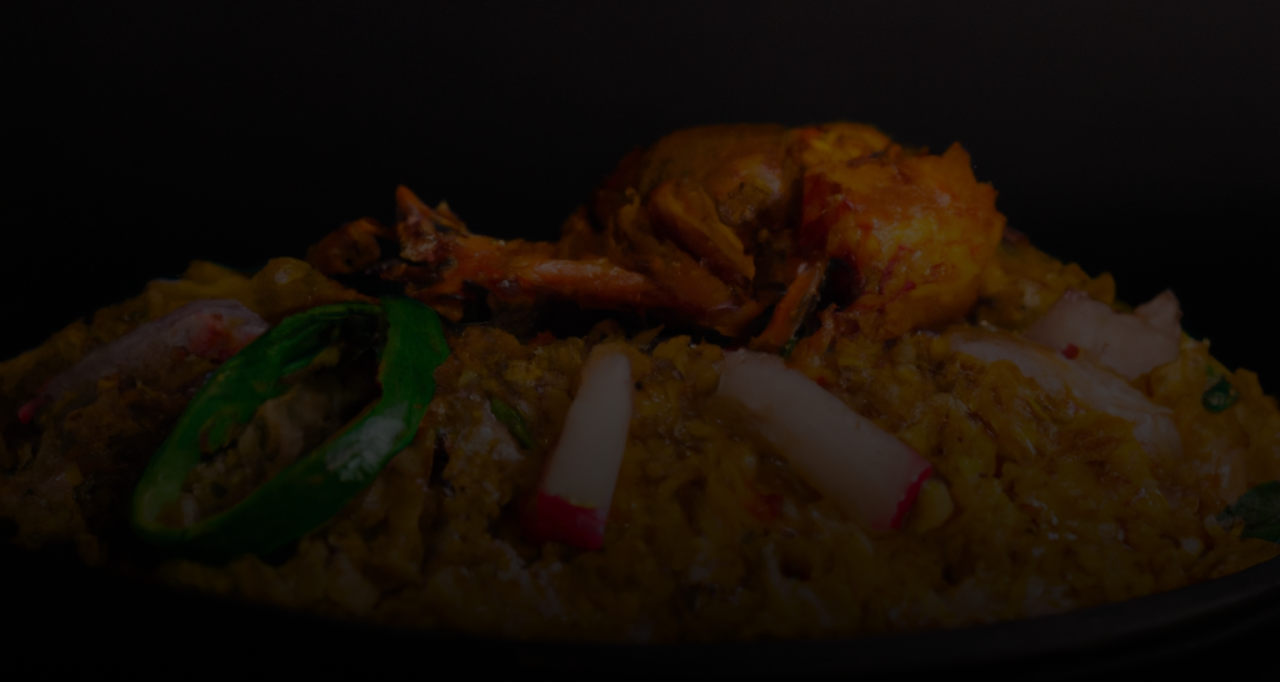
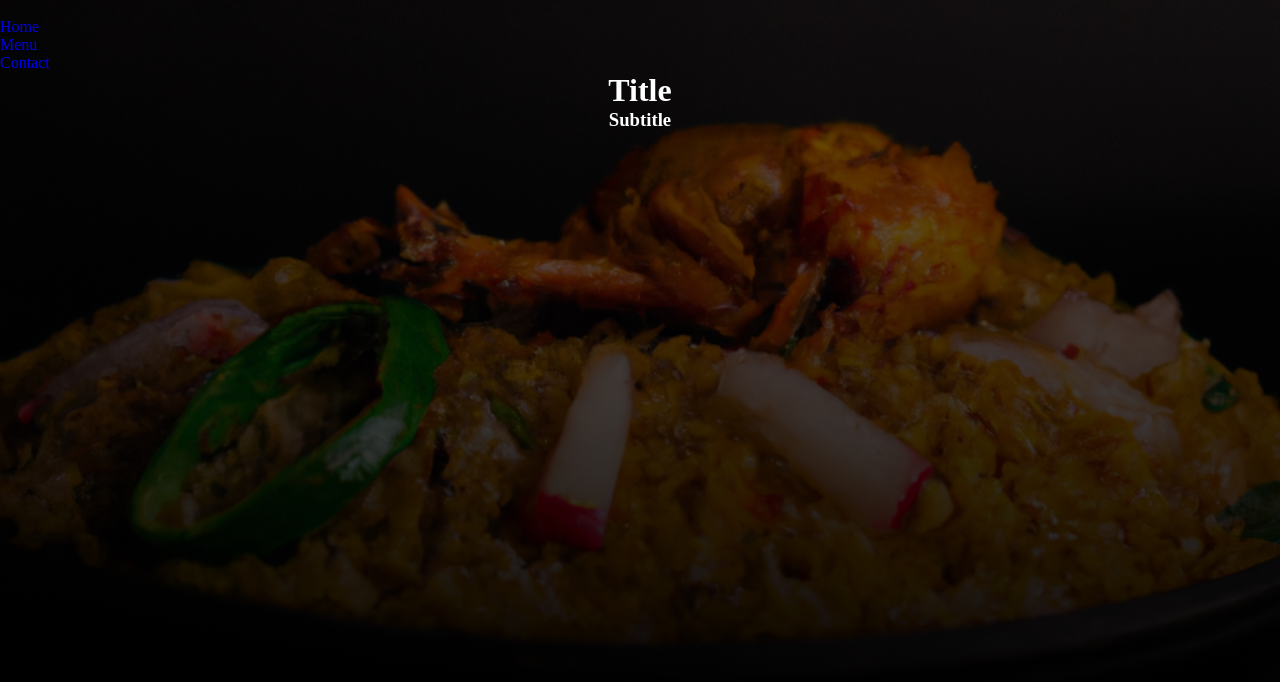
Before and after one commit to Md-Mosabbir/Resturant-Page, a website built with webpack: page dist/index.html in a window 1280 px wide. Built offline with nearby package versions, Linux system fonts and the light colour scheme.

Commit message:
Basic HTML and css done

```diff
--- a/src/style.css
+++ b/src/style.css
@@ -2,7 +2,11 @@
     margin: 0;
     padding: 0;
     box-sizing: border-box;
+    text-decoration: none;
+    outline: transparent;
 }
+
+
 #content{
     height: 100vh;
     background-image: linear-gradient(rgba(0, 0, 0, 0.5), rgb(0, 0, 0)) ,url("/src/assets/DALL·E\ 2023-02-17\ 14.54.00\ -\ An\ image\ of\ a\ bengali\ biriyani\ with\ a\ dark\ background\ for\ the\ homepage\ of\ a\ resturent\ website\ 4K.\ \ .png");
@@ -11,3 +15,7 @@
 	background-repeat: no-repeat;
 
 }
+.main-text h1, .main-text h3{
+    color: white;
+    text-align: center;
+}
```
Also changed, not shown: dist/index.html.
